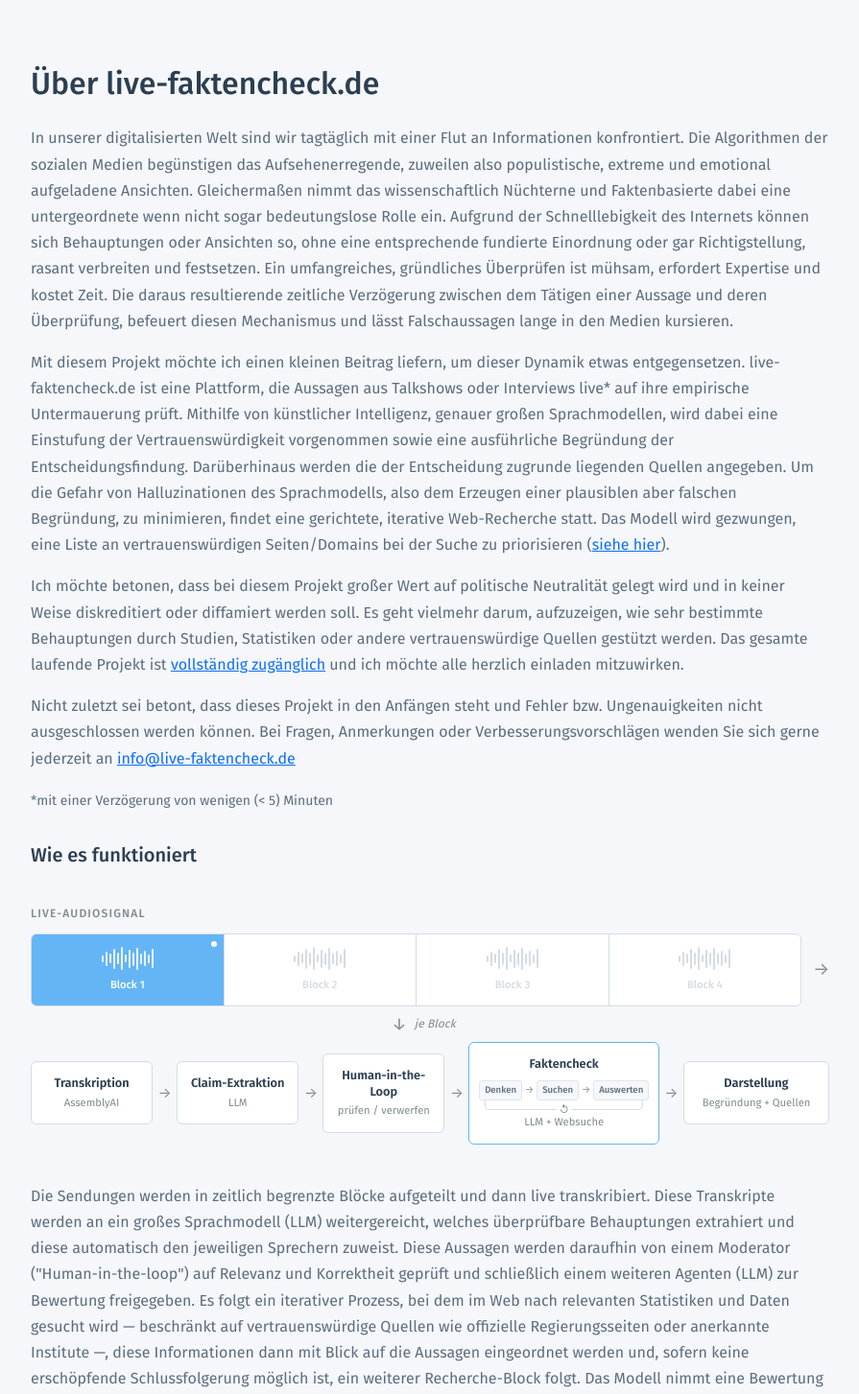
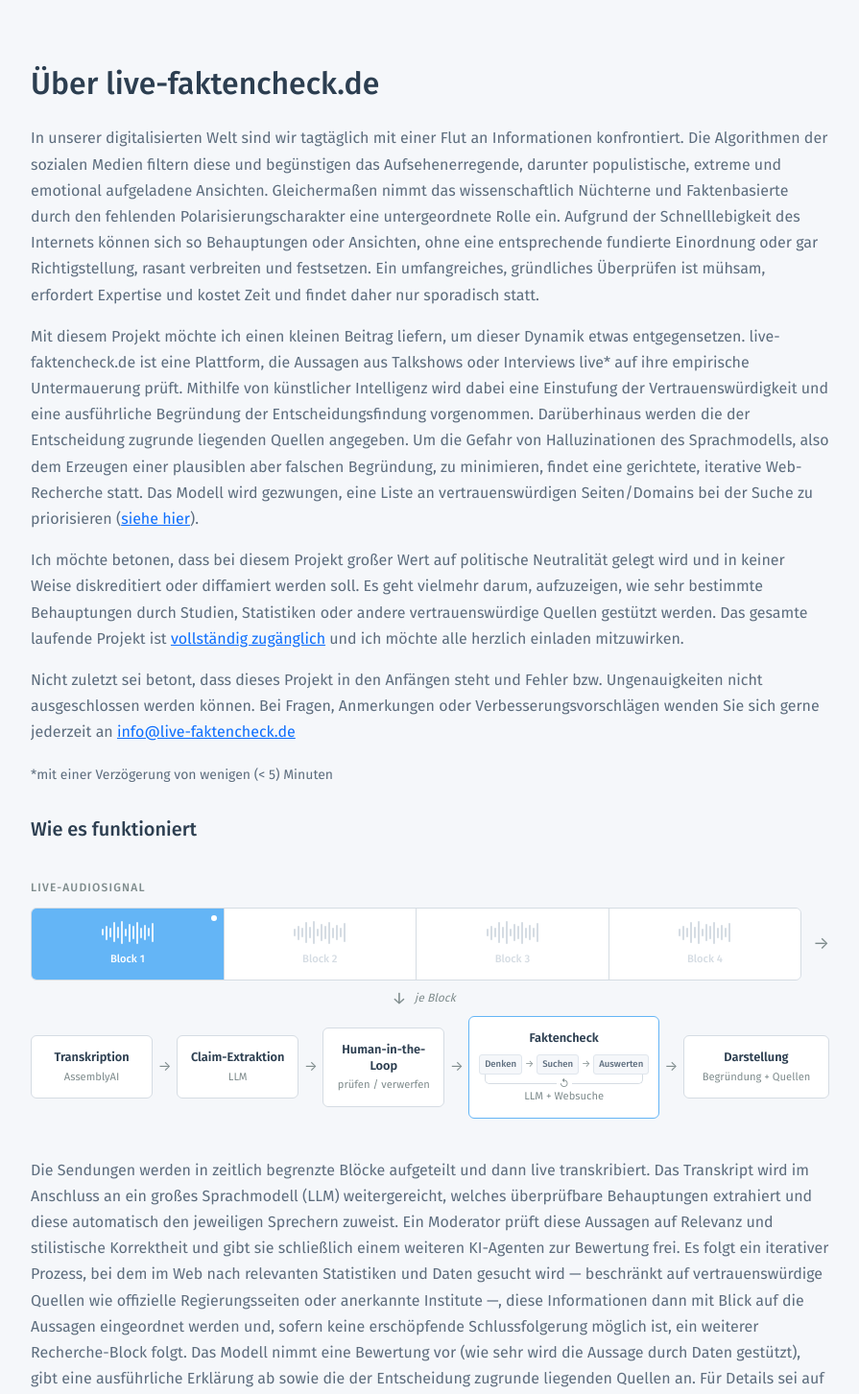
Before and after one commit to mertensu/live_faktencheck, a React (Vite) app in the folder frontend/: page /about in a window 1280 px wide. Shown: the part 60-1513 px from the top of the page at 96% size, without its empty margins (192-1087 px from the left). Built offline with nearby package versions, Linux system fonts and the light colour scheme; no server answers.

Commit message:
update about page text

```diff
--- a/frontend/src/pages/AboutPage.jsx
+++ b/frontend/src/pages/AboutPage.jsx
@@ -10,22 +10,19 @@ export function AboutPage() {
         <h1>Über live-faktencheck.de</h1>
         <p>
           In unserer digitalisierten Welt sind wir tagtäglich mit einer Flut an Informationen konfrontiert.
-          Die Algorithmen der sozialen Medien begünstigen das Aufsehenerregende, zuweilen also populistische,
+          Die Algorithmen der sozialen Medien filtern diese und begünstigen das Aufsehenerregende, darunter populistische,
           extreme und emotional aufgeladene Ansichten. Gleichermaßen nimmt das wissenschaftlich Nüchterne und
-          Faktenbasierte dabei eine untergeordnete wenn nicht sogar bedeutungslose Rolle ein. Aufgrund der
-          Schnelllebigkeit des Internets können sich Behauptungen oder Ansichten so, ohne eine entsprechende
+          Faktenbasierte durch den fehlenden Polarisierungscharakter eine untergeordnete Rolle ein. Aufgrund der
+          Schnelllebigkeit des Internets können sich so Behauptungen oder Ansichten, ohne eine entsprechende
           fundierte Einordnung oder gar Richtigstellung, rasant verbreiten und festsetzen. Ein umfangreiches,
           gründliches Überprüfen ist mühsam, erfordert
-          Expertise und kostet Zeit. Die daraus resultierende zeitliche Verzögerung zwischen dem Tätigen einer
-          Aussage und deren Überprüfung, befeuert diesen Mechanismus und lässt Falschaussagen lange in den
-          Medien kursieren.
+          Expertise und kostet Zeit und findet daher nur sporadisch statt.
         </p>
         <p>
           Mit diesem Projekt möchte ich einen kleinen Beitrag liefern, um dieser Dynamik etwas entgegensetzen.
           live-faktencheck.de ist eine Plattform, die Aussagen aus Talkshows oder Interviews live* auf ihre
-          empirische Untermauerung prüft. Mithilfe von künstlicher Intelligenz, genauer großen Sprachmodellen,
-          wird dabei eine Einstufung der Vertrauenswürdigkeit vorgenommen sowie eine ausführliche Begründung der
-          Entscheidungsfindung. Darüberhinaus werden die der Entscheidung zugrunde liegenden Quellen angegeben. Um die Gefahr von Halluzinationen des
+          empirische Untermauerung prüft. Mithilfe von künstlicher Intelligenz wird dabei eine Einstufung der Vertrauenswürdigkeit und eine ausführliche Begründung der
+          Entscheidungsfindung vorgenommen. Darüberhinaus werden die der Entscheidung zugrunde liegenden Quellen angegeben. Um die Gefahr von Halluzinationen des
           Sprachmodells, also dem Erzeugen einer plausiblen aber falschen Begründung, zu minimieren, findet
           eine gerichtete, iterative Web-Recherche statt. Das Modell wird gezwungen, eine Liste an
           vertrauenswürdigen Seiten/Domains bei der Suche zu priorisieren (<a href="/trusted-domains">siehe hier</a>).
@@ -59,9 +56,9 @@ export function AboutPage() {
           </div>
         )}
         <p>
-          Die Sendungen werden in zeitlich begrenzte Blöcke aufgeteilt und dann live transkribiert. Diese Transkripte werden an ein großes Sprachmodell (LLM) weitergereicht,
-          welches überprüfbare Behauptungen extrahiert und diese automatisch den jeweiligen Sprechern zuweist. Diese Aussagen werden daraufhin von einem Moderator ("Human-in-the-loop") auf Relevanz und Korrektheit geprüft und schließlich
-          einem weiteren Agenten (LLM) zur Bewertung freigegeben. Es folgt ein iterativer Prozess, bei dem im Web nach relevanten Statistiken und Daten gesucht wird —
+          Die Sendungen werden in zeitlich begrenzte Blöcke aufgeteilt und dann live transkribiert. Das Transkript wird im Anschluss an ein großes Sprachmodell (LLM) weitergereicht,
+          welches überprüfbare Behauptungen extrahiert und diese automatisch den jeweiligen Sprechern zuweist. Ein Moderator prüft diese Aussagen auf Relevanz und stilistische Korrektheit und gibt sie schließlich
+          einem weiteren KI-Agenten zur Bewertung frei. Es folgt ein iterativer Prozess, bei dem im Web nach relevanten Statistiken und Daten gesucht wird —
           beschränkt auf vertrauenswürdige Quellen wie offizielle Regierungsseiten oder anerkannte Institute —,
           diese Informationen dann mit Blick auf die Aussagen eingeordnet werden und, sofern keine erschöpfende
           Schlussfolgerung möglich ist, ein weiterer Recherche-Block folgt. Das Modell nimmt eine Bewertung vor (wie sehr wird die Aussage durch Daten gestützt),
```
